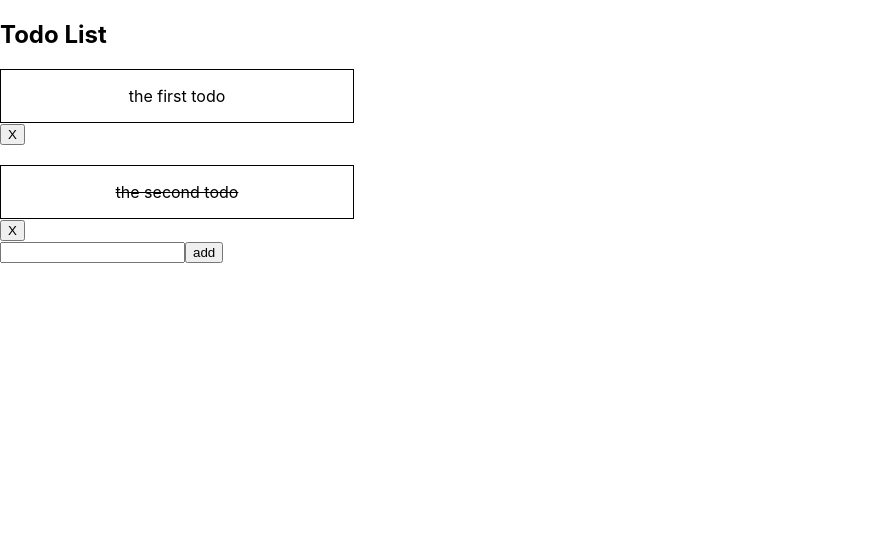
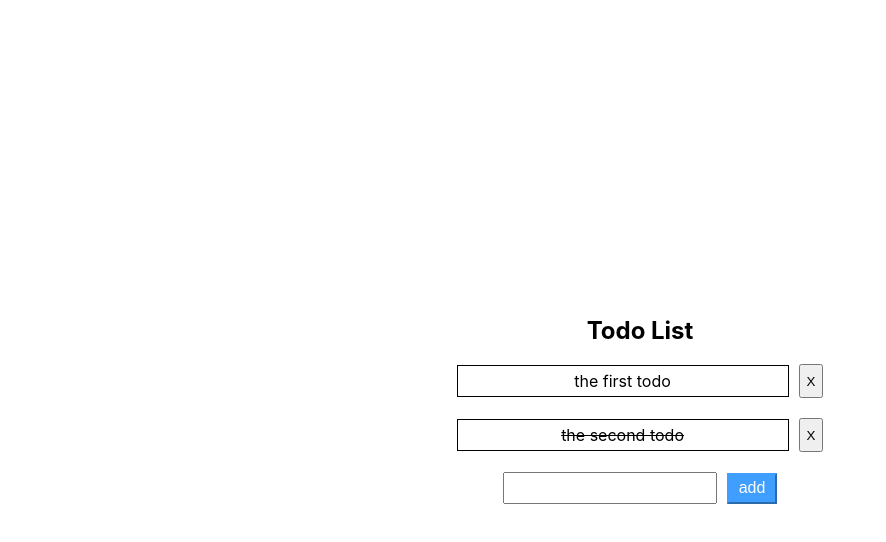
Before and after one commit to LIPA3/day10-todo, a React (Create React App) app: page / in a window 1280 px wide. Shown: the top 542 px of the page, without its empty margins (0-886 px from the left). Built offline with nearby package versions, Linux system fonts and the light colour scheme.

Commit message:
feat: add css to all

```diff
--- a/src/App.css
+++ b/src/App.css
@@ -1,10 +1,63 @@
-.todo-item{
-  width: 320px;
-  padding: 16px;
-  border: 1px solid #000;
-  margin-top: 20px;
+body {
+  display: flex;
+  flex-direction: column;
+  align-items: center;
+  justify-content: center;
+  min-height: 100vh;
+  margin: 0;
+}
+
+.App {
+  display: flex;
+  flex-direction: column;
+  align-items: center;
+}
+
+.title {
   text-align: center;
 }
-.todo-item .todo-done{
-  text-decoration: line-through;
+
+.todo-group{
+  display: flex;
+  justify-content: center;
+  align-items: center;
+  .todo-item{
+    width: 320px;
+    padding: 5px;
+    border: 1px solid #000;
+    margin-bottom: 20px;
+    margin-right: 10px;
+    text-align: center;
+    display: flex;
+    flex-direction: column;
+    align-items: center;
+    justify-content: center;
+  }
+  .to-delete{
+    margin-bottom: 20px;
+    height: 34px;
+    align-self: center;
+  }
+  .todo-item .todo-done{
+    text-decoration: line-through;
+  }
 }
+.todo-placeholder{
+  font-size: 16px;
+  margin-bottom: 20px;
+}
+.todo-input{
+  width: 200px;
+  height: 18px;
+  margin-right: 10px;
+  font-size: 16px;
+  padding: 5px;
+}
+.todo-button{
+  width: 50px;
+  height: 31px;
+  font-size: 16px;
+  color: white;
+  border-color: #409EFF;
+  background-color: #409EFF;
+}
--- a/src/App.js
+++ b/src/App.js
@@ -80,9 +80,9 @@ function TodoItemGenerator() {
         }
     }
     return <div>
-        {state.length === 0 && <div>Add the things you need to do today...</div>}
-        <input type="text" value={input} onChange={e => setInput(e.target.value)} />
-        <button onClick={addTodo}>add</button>
+        {state.length === 0 && <div className="todo-placeholder">Add the things you need to do today...</div>}
+        <input className={"todo-input"} type="text" value={input} onChange={e => setInput(e.target.value)} />
+        <button onClick={addTodo} className={"todo-button"}>add</button>
     </div>;
 }
 function App() {
```
